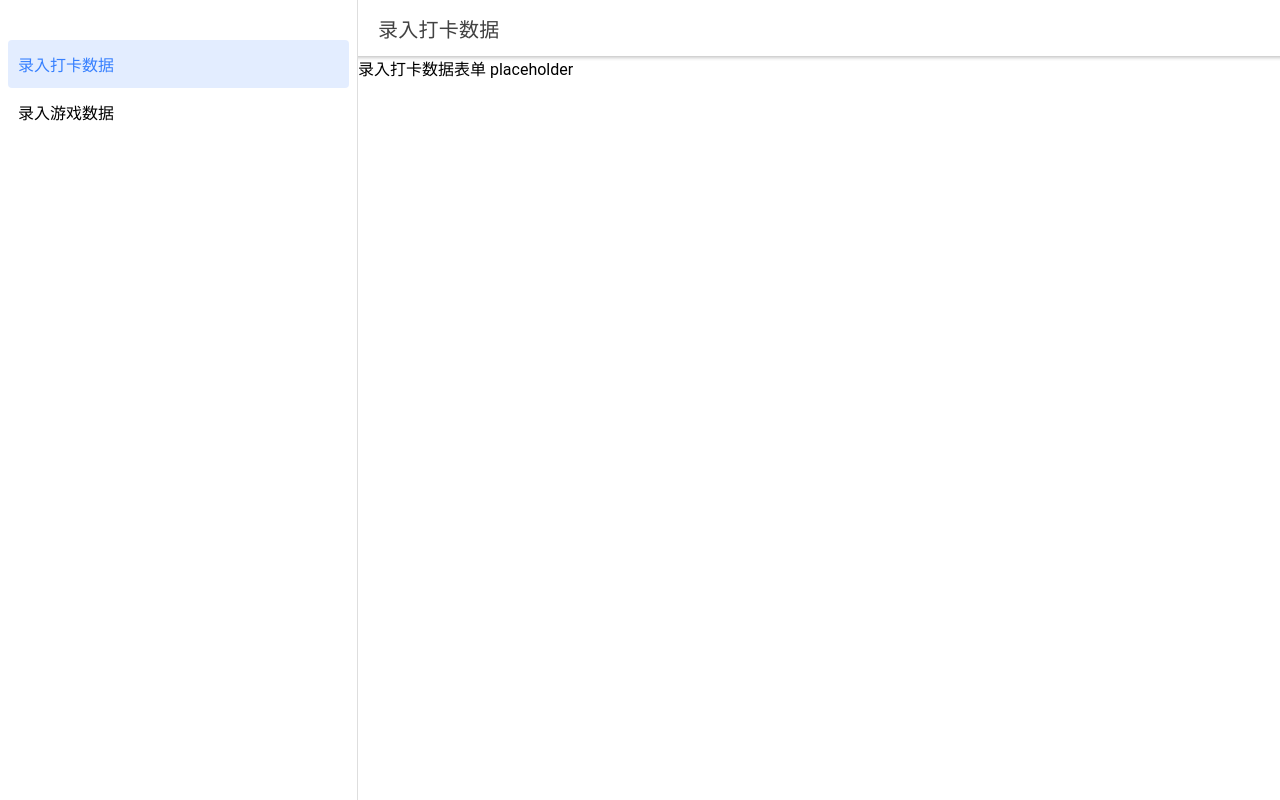
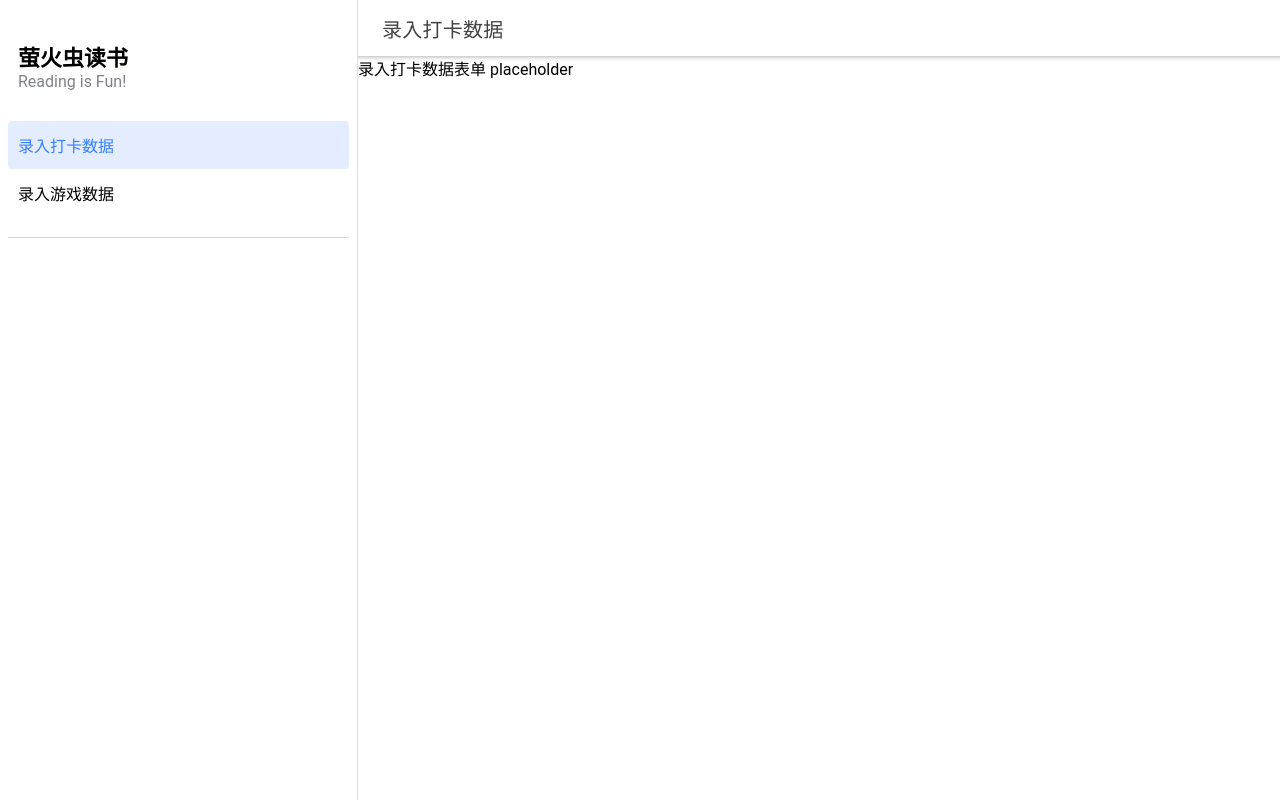
Before and after one commit to martcatnip/fireflyWeb, a React (Create React App) app: page /page/punch-card-data-entry in a window 1280 px wide. Built offline with nearby package versions, Linux system fonts and the light colour scheme.

Commit message:
Hamburger menu was not showing on small sceen size

```diff
--- a/src/components/MainTemplate.tsx
+++ b/src/components/MainTemplate.tsx
@@ -1,6 +1,8 @@
 import {useParams} from "react-router";
-import {IonButton, IonContent, IonHeader, IonPage, IonTitle, IonToolbar} from "@ionic/react";
+import {IonButton, IonButtons, IonContent, IonHeader, IonMenuButton, IonPage, IonTitle, IonToolbar} from "@ionic/react";
 import ExploreContainer from "./ExploreContainer";
+
+import '../pages/Page.css';
 
 interface TemplateProps {
     name: string,
@@ -13,6 +15,9 @@ const MainTemplate: React.FC<TemplateProps> = ({ name, nameDisplay, children}) =
         <IonPage>
             <IonHeader>
                 <IonToolbar>
+                    <IonButtons slot="start">
+                        <IonMenuButton />
+                    </IonButtons>
                     <IonTitle>{title}</IonTitle>
                 </IonToolbar>
             </IonHeader>
--- a/src/components/Menu.css
+++ b/src/components/Menu.css
@@ -21,11 +21,11 @@ ion-menu.md ion-list-header, ion-menu.md ion-note {
   padding-left: 10px;
 }
 
-ion-menu.md ion-list#inbox-list {
+ion-menu.md ion-list#page-list {
   border-bottom: 1px solid var(--ion-color-step-150, #d7d8da);
 }
 
-ion-menu.md ion-list#inbox-list ion-list-header {
+ion-menu.md ion-list#page-list ion-list-header {
   font-size: 22px;
   font-weight: 600;
   min-height: 20px;
--- a/src/components/Menu.tsx
+++ b/src/components/Menu.tsx
@@ -60,6 +60,9 @@ const Menu: React.FC = () => {
     <IonMenu contentId="main" type="overlay">
       <IonContent>
         <IonList id="page-list">
+          <IonListHeader>萤火虫读书</IonListHeader>
+          <IonNote>Reading is Fun!</IonNote>
+
           {appPages.map((appPage, index) => {
             return (
               <IonMenuToggle key={index} autoHide={false}>
```
